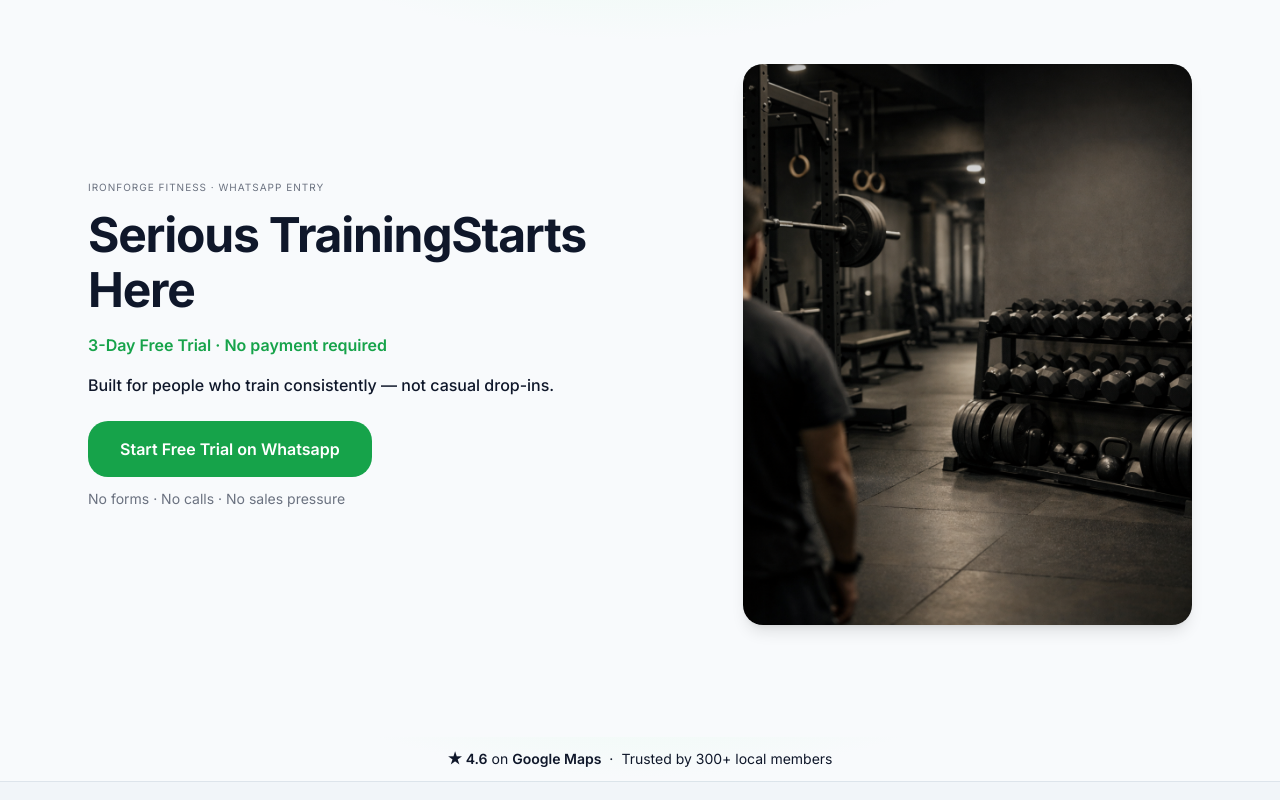
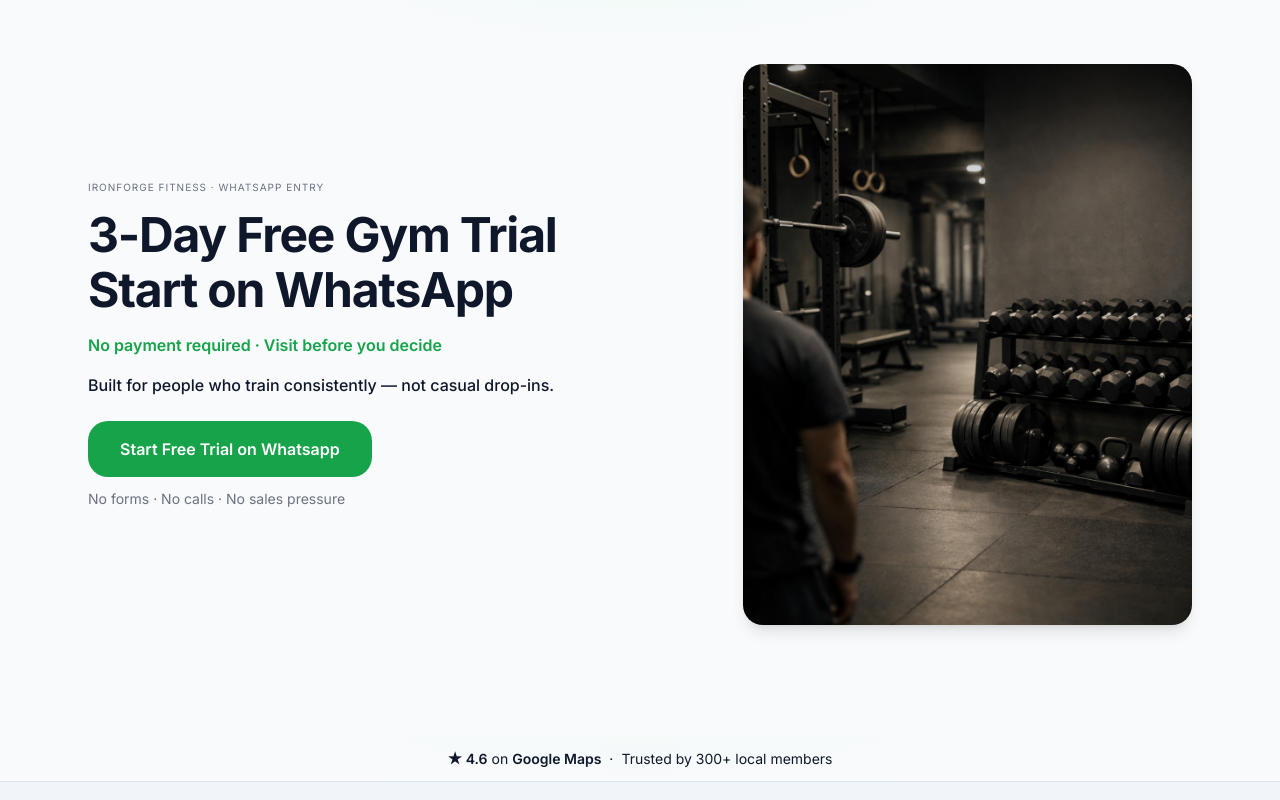
Before and after one commit to shubham30034/wo-inqaury, a Next.js app: page / in a window 1280 px wide. Shown: the top 800 px of the page. Built offline with nearby package versions, Linux system fonts and the light colour scheme; no server answers.

Commit message:
hero section improve

```diff
--- a/src/app/components/Hero.jsx
+++ b/src/app/components/Hero.jsx
@@ -48,9 +48,16 @@ When is the best time to visit?`
             "
             style={{ color: "var(--foreground)" }}
           >
-            Serious Training
-            <br className="sm:hidden" />
-            Starts Here
+            <span className="block">
+              {offer.trialDays}-Day Free Gym Trial
+            </span>
+
+            {/* Mobile spacing */}
+            <span className="block sm:hidden h-1" />
+
+            <span className="block">
+              Start on WhatsApp
+            </span>
           </h1>
 
           {/* SUBLINE */}
@@ -58,7 +65,7 @@ When is the best time to visit?`
             className="mt-4 text-sm sm:text-base font-semibold"
             style={{ color: "var(--action-primary)" }}
           >
-            {offer.trialDays}-Day Free Trial · No payment required
+            No payment required · Visit before you decide
           </p>
 
           {/* TRUST */}
@@ -96,6 +103,7 @@ When is the best time to visit?`
             shadow-lg
           "
         >
+          {/* Overlay */}
           <div
             className="absolute inset-0 z-10 pointer-events-none"
             style={{
```
